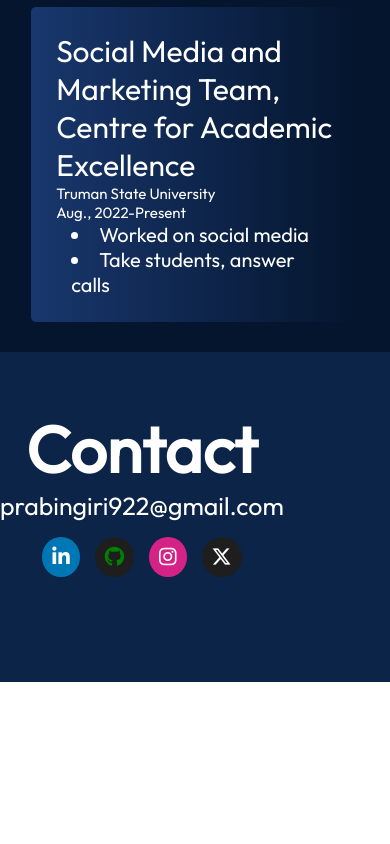
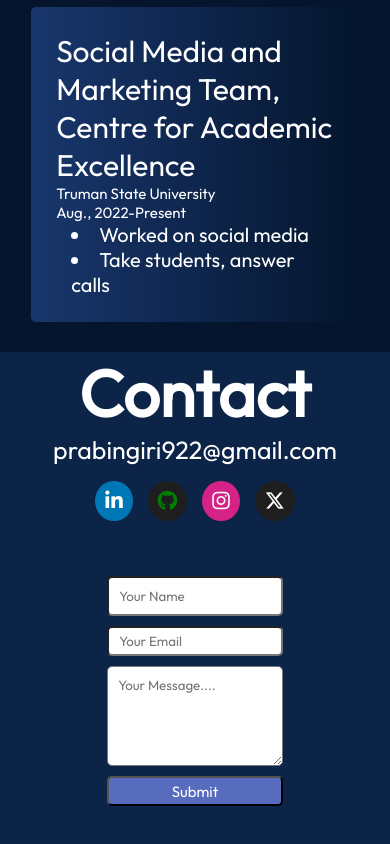
Before and after one commit to prabeen6260/prabeen6260.github.io, a React (Vite) app: page / in a window 390 px wide. Shown: the part 3646-4490 px from the top of the page. Before the commit the page ends 4328 px from the top, so only its background shows below. Built offline with nearby package versions, Linux system fonts and the light colour scheme.

Commit message:
finishing up

```diff
--- a/src/components/Contact/Contact.jsx
+++ b/src/components/Contact/Contact.jsx
@@ -46,7 +46,7 @@ export const Contact = () => {
             placeholder="Your Message...."
             required
           ></textarea>
-          <button className={styles.submitBtn} type="submit" onClick={() => {}}>
+          <button className={styles.submitBtn} type="submit">
             Submit
           </button>
         </form>
--- a/src/components/Contact/contact.module.css
+++ b/src/components/Contact/contact.module.css
@@ -103,4 +103,18 @@
   border-radius: 5px;
   font-size: 15px;
   color: var(--color-text);
+  cursor: pointer;
 }
+.submitBtn:hover {
+  background-color: #2f2a2f;
+  box-shadow: 0.5px 0.5px 5px 0.5px rgb(109, 108, 108);
+}
+
+@media screen and (max-width: 830px) {
+  .container {
+    display: flex;
+    flex-direction: column;
+    align-items: center;
+    gap: 5px;
+  }
+}
```
Also changed, not shown: src/components/Contact/feedback.json (added, +7 -0 lines).
